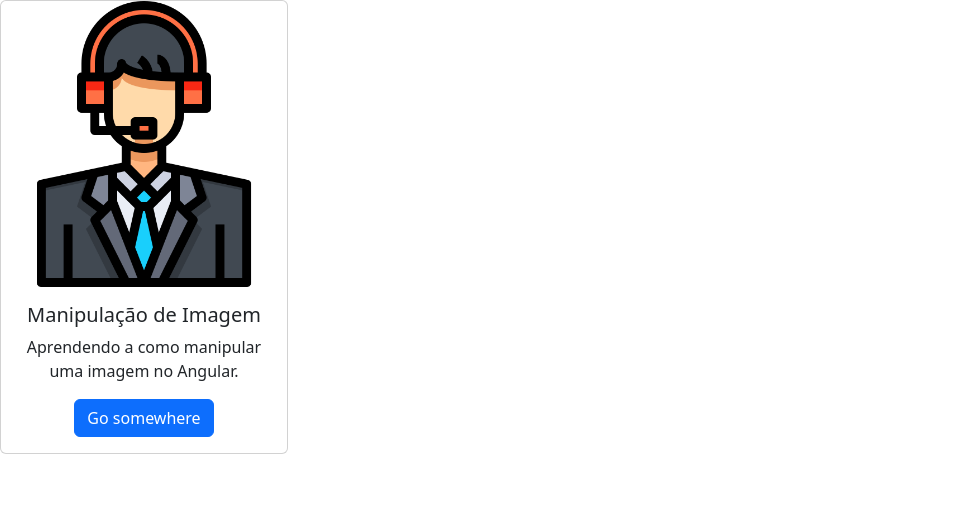
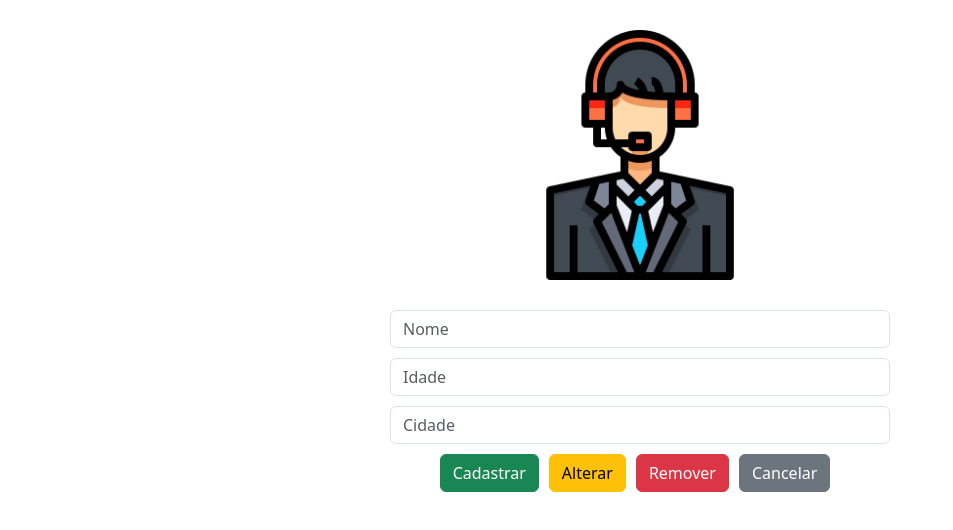
Before and after one commit to sergiocainzo/api-front, an Angular app in the folder front/: page / in a window 1280 px wide. Shown: the top 530 px of the page, without its empty margins (0-953 px from the left). Built offline with nearby package versions, Linux system fonts and the light colour scheme.

Commit message:
Formulário

```diff
--- a/front/src/app/principal/principal.component.css
+++ b/front/src/app/principal/principal.component.css
@@ -0,0 +1,19 @@
+img {
+  width: 250px;
+  margin-bottom: 30px;
+}
+
+form {
+  width: 500px;
+  margin: 30px auto;
+  text-align: center;
+
+}
+
+input{
+  margin-bottom: 10px;
+}
+
+input[type="button"]{
+  margin-right: 10px;
+}
--- a/front/src/app/principal/principal.component.html
+++ b/front/src/app/principal/principal.component.html
@@ -1,8 +1,12 @@
-<div class="card" style="width: 18rem; text-align: center;">
-  <img src="cliente.png" class="card-img-top" alt="Cliente" />
-  <div class="card-body">
-    <h5 class="card-title">Manipulação de Imagem</h5>
-    <p class="card-text">Aprendendo a como manipular uma imagem no Angular.</p>
-    <a href="#" class="btn btn-primary">Go somewhere</a>
-  </div>
-</div>
+<form>
+  <img src="cliente.png" alt="Cliente" />
+
+  <input type="text" placeholder="Nome" class="form-control" />
+  <input type="number" placeholder="Idade" class="form-control" />
+  <input type="text" placeholder="Cidade" class="form-control" />
+
+  <input type="button" value="Cadastrar" class="btn btn-success"/>
+  <input type="button" value="Alterar" class="btn btn-warning"/>
+  <input type="button" value="Remover" class="btn btn-danger"/>
+  <input type="button" value="Cancelar" class="btn btn-secondary"/>
+</form>
```
